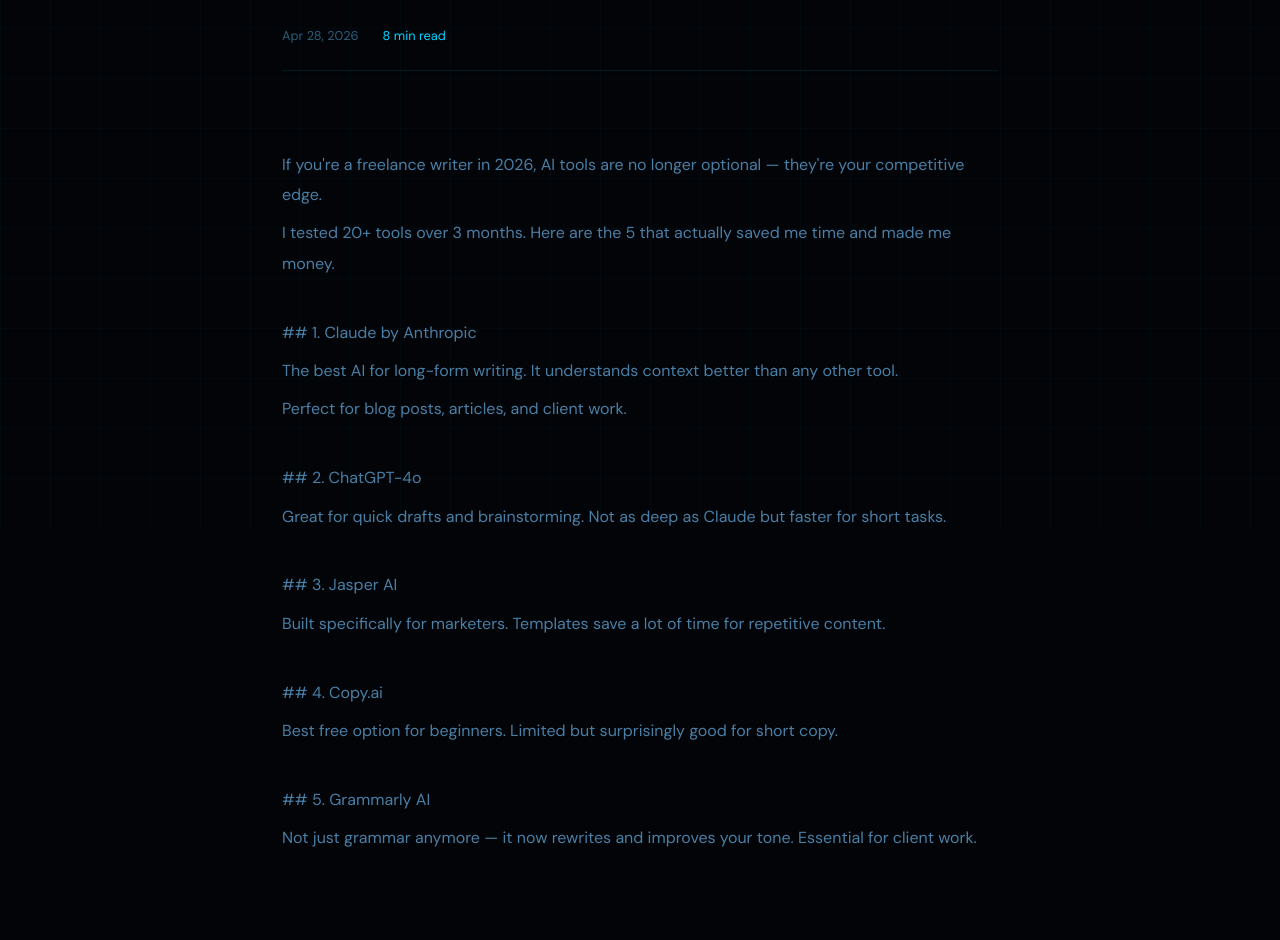
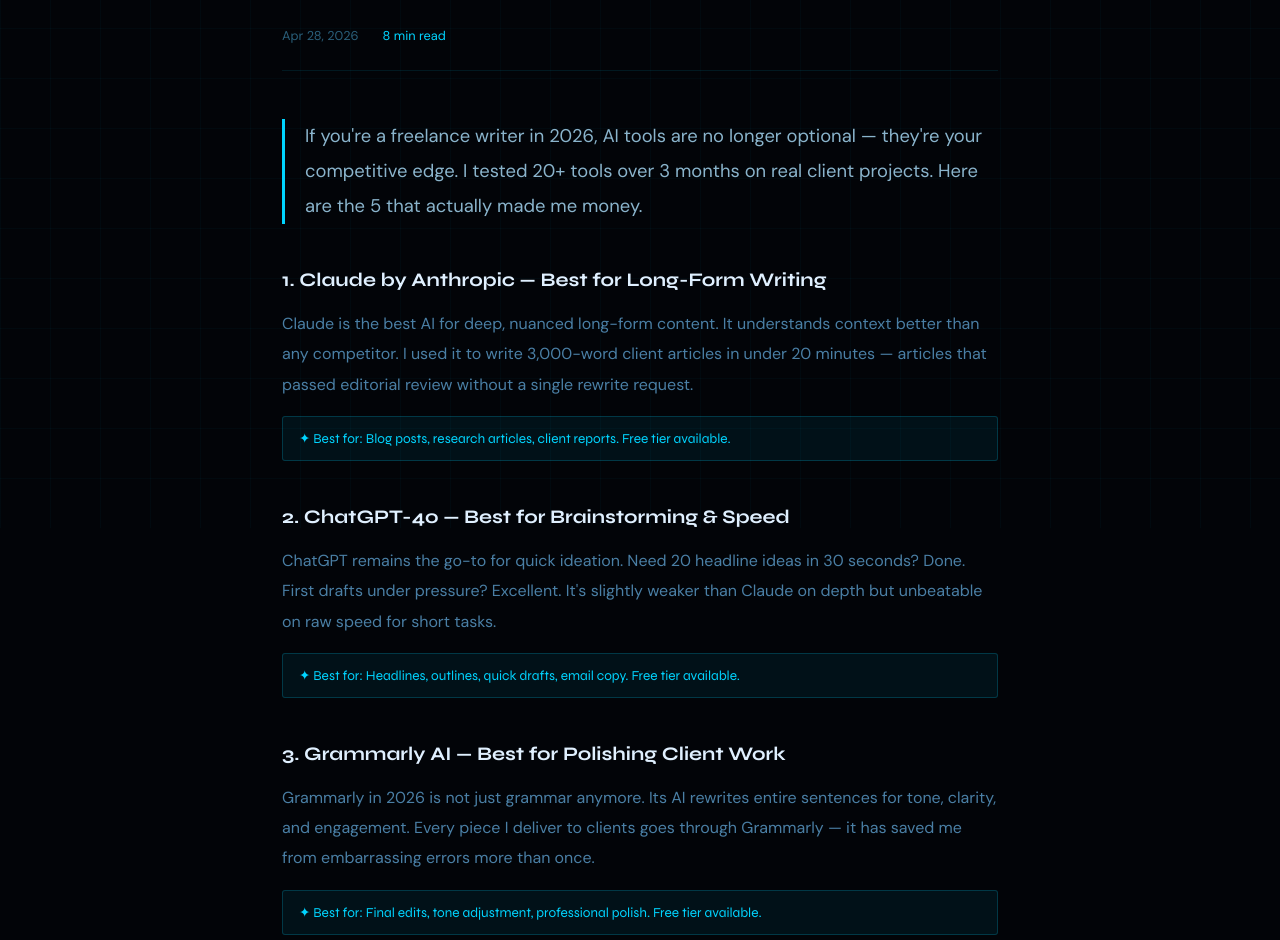
Before and after one commit to venomdesire40-byte/ai-freelance-blog, a Next.js app: page /blog/5-best-ai-tools-for-freelance-writers-2026 in a window 1280 px wide. Shown: the part 272-1212 px from the top of the page. Built offline with nearby package versions, Linux system fonts and the light colour scheme.

Commit message:
SEO optimized articles added

```diff
--- a/app/blog/[slug]/page.tsx
+++ b/app/blog/[slug]/page.tsx
@@ -8,7 +8,7 @@
   date: string;
   readTime: string;
   color: string;
-  content: string;
+  content: { type: string; text: string }[];
 }> = {
   "5-best-ai-tools-for-freelance-writers-2026": {
     title: "5 Best AI Tools for Freelance Writers in 2026",
@@ -16,76 +16,79 @@
     date: "Apr 28, 2026",
     readTime: "8 min read",
     color: "#00d4ff",
-    content: `
-      If you're a freelance writer in 2026, AI tools are no longer optional — they're your competitive edge.
-      I tested 20+ tools over 3 months. Here are the 5 that actually saved me time and made me money.
-
-      ## 1. Claude by Anthropic
-      The best AI for long-form writing. It understands context better than any other tool.
-      Perfect for blog posts, articles, and client work.
-
-      ## 2. ChatGPT-4o
-      Great for quick drafts and brainstorming. Not as deep as Claude but faster for short tasks.
-
-      ## 3. Jasper AI
-      Built specifically for marketers. Templates save a lot of time for repetitive content.
-
-      ## 4. Copy.ai
-      Best free option for beginners. Limited but surprisingly good for short copy.
-
-      ## 5. Grammarly AI
-      Not just grammar anymore — it now rewrites and improves your tone. Essential for client work.
-    `,
+    content: [
+      { type: "intro", text: "If you're a freelance writer in 2026, AI tools are no longer optional — they're your competitive edge. I tested 20+ tools over 3 months on real client projects. Here are the 5 that actually made me money." },
+      { type: "h2", text: "1. Claude by Anthropic — Best for Long-Form Writing" },
+      { type: "p", text: "Claude is the best AI for deep, nuanced long-form content. It understands context better than any competitor. I used it to write 3,000-word client articles in under 20 minutes — articles that passed editorial review without a single rewrite request." },
+      { type: "verdict", text: "Best for: Blog posts, research articles, client reports. Free tier available." },
+      { type: "h2", text: "2. ChatGPT-4o — Best for Brainstorming & Speed" },
+      { type: "p", text: "ChatGPT remains the go-to for quick ideation. Need 20 headline ideas in 30 seconds? Done. First drafts under pressure? Excellent. It's slightly weaker than Claude on depth but unbeatable on raw speed for short tasks." },
+      { type: "verdict", text: "Best for: Headlines, outlines, quick drafts, email copy. Free tier available." },
+      { type: "h2", text: "3. Grammarly AI — Best for Polishing Client Work" },
+      { type: "p", text: "Grammarly in 2026 is not just grammar anymore. Its AI rewrites entire sentences for tone, clarity, and engagement. Every piece I deliver to clients goes through Grammarly — it has saved me from embarrassing errors more than once." },
+      { type: "verdict", text: "Best for: Final edits, tone adjustment, professional polish. Free tier available." },
+      { type: "h2", text: "4. Perplexity AI — Best for Research" },
+      { type: "p", text: "Perplexity gives cited, sourced answers in seconds. Instead of spending 2 hours researching a topic before writing, I spend 15 minutes with Perplexity and have everything I need. For freelancers writing in unfamiliar niches, this is a game changer." },
+      { type: "verdict", text: "Best for: Topic research, fact-checking, niche discovery. Free tier available." },
+      { type: "h2", text: "5. Notion AI — Best for Managing Your Freelance Business" },
+      { type: "p", text: "Writing the content is only half the battle. Managing clients, deadlines, and invoices is the other half. Notion AI combines project management with AI assistance — summarizing meetings, drafting proposals, and organizing your entire freelance pipeline in one place." },
+      { type: "verdict", text: "Best for: Client management, proposals, workflow organization. Free tier available." },
+      { type: "h2", text: "The Winning Stack — Use All 5 Together" },
+      { type: "p", text: "The freelancers earning the most in 2026 are not using one AI tool — they are using a stack. Research with Perplexity → Draft with Claude → Brainstorm headlines with ChatGPT → Polish with Grammarly → Manage everything in Notion. This stack costs $0 on free tiers and can 3x your output starting today." },
+    ],
   },
   "claude-vs-chatgpt-real-test-freelancers": {
-    title: "Claude vs ChatGPT — Real Test for Freelancers",
+    title: "Claude vs ChatGPT for Freelancers — Honest 30-Day Test",
     category: "Comparisons",
     date: "Apr 25, 2026",
     readTime: "12 min read",
     color: "#00ff9f",
-    content: `
-      I used both Claude and ChatGPT for 30 days on real client projects.
-      Here's my honest comparison — no sponsored content, just real results.
-
-      ## Writing Quality
-      Claude wins for long-form content. ChatGPT is better for short, punchy copy.
-
-      ## Speed
-      Both are fast. ChatGPT slightly faster for short tasks.
-
-      ## Price
-      Claude Pro: $20/month. ChatGPT Plus: $20/month. Same price — different strengths.
-
-      ## Verdict
-      Use Claude for articles and research. Use ChatGPT for quick tasks and code.
-      If budget allows — get both.
-    `,
+    content: [
+      { type: "intro", text: "I paid for both Claude Pro and ChatGPT Plus for 30 days and used them on real client work — no shortcuts, no cherry-picking. Here is the full honest breakdown of which tool is worth your money as a freelancer." },
+      { type: "h2", text: "Writing Quality — Claude Wins" },
+      { type: "p", text: "For long-form articles, blog posts, and detailed reports, Claude produces noticeably better output. The writing is more natural, less repetitive, and requires fewer edits. ChatGPT tends to pad content with filler phrases that slow down editing." },
+      { type: "verdict", text: "Winner: Claude — for anything over 500 words." },
+      { type: "h2", text: "Speed & Short Tasks — ChatGPT Wins" },
+      { type: "p", text: "For quick copy — subject lines, social posts, product descriptions — ChatGPT is faster and just as accurate. Its interface is snappier and the responses come slightly quicker for short prompts. For high-volume short content work, ChatGPT has the edge." },
+      { type: "verdict", text: "Winner: ChatGPT — for anything under 300 words." },
+      { type: "h2", text: "Research & Accuracy — Tie" },
+      { type: "p", text: "Both tools have knowledge cutoffs and both make mistakes. Neither should be used as a sole research source. Always verify claims before publishing for clients. For real-time research, use Perplexity AI instead — it cites live sources." },
+      { type: "verdict", text: "Winner: Tie — always verify both." },
+      { type: "h2", text: "Following Instructions — Claude Wins" },
+      { type: "p", text: "This was the biggest surprise. When I gave Claude a complex brief with specific tone, word count, and formatting requirements, it followed every instruction precisely. ChatGPT frequently ignored word count limits and sometimes drifted from the brief. For client work where briefs are detailed, Claude is far more reliable." },
+      { type: "verdict", text: "Winner: Claude — by a significant margin." },
+      { type: "h2", text: "Price — Dead Even" },
+      { type: "p", text: "Both cost $20 per month for Pro/Plus plans. At the same price point, Claude delivers more value for most freelance writing work. However, ChatGPT Pro includes image generation with DALL-E and data analysis — making it more versatile if your work spans multiple service types." },
+      { type: "verdict", text: "Winner: Tie — depends on your service type." },
+      { type: "h2", text: "Final Verdict — Which One Should You Buy?" },
+      { type: "p", text: "If you write articles, reports, or long-form content for clients: buy Claude Pro. If you do mixed work including design, data, or short copy at volume: buy ChatGPT Plus. If budget allows, get both — the combination is genuinely more powerful than either alone. Most successful freelancers in 2026 use both." },
+    ],
   },
   "free-ai-tools-that-actually-work-2026": {
-    title: "Free AI Tools That Actually Work in 2026",
+    title: "7 Free AI Tools That Actually Work for Freelancers in 2026",
     category: "Productivity",
     date: "Apr 20, 2026",
     readTime: "6 min read",
     color: "#ff006e",
-    content: `
-      No budget? No problem. These free AI tools will transform your freelance workflow
-      without costing a single rupee.
-
-      ## 1. Claude.ai (Free Tier)
-      Generous free tier. Perfect for writers and researchers.
-
-      ## 2. ChatGPT Free
-      Still powerful on the free plan. Great for daily tasks.
-
-      ## 3. Canva AI
-      Free AI image generation and design tools. Essential for content creators.
-
-      ## 4. Notion AI (Free Trial)
-      Best free tool for organizing your freelance business.
-
-      ## 5. Google Gemini
-      Free and integrated with Google Docs. Underrated tool.
-    `,
+    content: [
+      { type: "intro", text: "You do not need to spend a rupee to start using AI as a freelancer. These 7 free AI tools have generous free tiers that handle real, professional work — not demos, not watered-down previews." },
+      { type: "h2", text: "1. Claude.ai — Free Tier is Genuinely Powerful" },
+      { type: "p", text: "Claude's free plan gives you access to one of the world's best AI models with no credit card required. For freelancers just starting out, the free tier handles most daily writing, research, and brainstorming tasks without hitting limits." },
+      { type: "h2", text: "2. ChatGPT Free — Still the Most Versatile" },
+      { type: "p", text: "The free version of ChatGPT remains the most versatile AI tool available at zero cost. Use it for drafts, outlines, email templates, and client communication. It has daily limits but rarely hits them for light to moderate freelance use." },
+      { type: "h2", text: "3. Canva AI — Free Design for Non-Designers" },
+      { type: "p", text: "Canva's free plan includes AI-powered design tools that let any freelancer create professional graphics, social posts, and presentations. The Magic Design feature generates complete layouts from a single prompt — no design experience needed." },
+      { type: "h2", text: "4. Grammarly Free — Non-Negotiable for Every Freelancer" },
+      { type: "p", text: "The free version of Grammarly catches grammar, spelling, and clarity issues in real time. Install the browser extension once and it works everywhere — Gmail, Google Docs, LinkedIn, every client portal. There is no excuse for typos in client work." },
+      { type: "h2", text: "5. Perplexity AI Free — Your Research Assistant" },
+      { type: "p", text: "Perplexity's free tier gives you AI-powered research with cited sources. Ask any question and get a structured answer with links to verify. For freelancers writing in industries they don't know well, this tool alone saves hours per week." },
+      { type: "h2", text: "6. Otter.ai Free — Never Miss a Client Detail Again" },
+      { type: "p", text: "Otter.ai transcribes your client calls automatically. The free plan gives 300 minutes of transcription per month — enough for most freelancers. After every call, you get a full transcript and AI summary of action items. No more forgetting what the client asked for." },
+      { type: "h2", text: "7. Notion AI Free Trial — Organize Your Entire Business" },
+      { type: "p", text: "Notion's free plan combined with its AI trial gives you a powerful workspace to manage clients, projects, invoices, and content pipelines. Even without the paid AI, the free Notion workspace alone is the best free project management tool for solo freelancers." },
+      { type: "h2", text: "The Zero-Cost Freelance AI Stack" },
+      { type: "p", text: "Use Claude or ChatGPT for writing. Perplexity for research. Grammarly for editing. Canva for design. Otter for calls. Notion for management. This entire stack costs $0 and can handle 90% of what most freelancers do daily. Start here before spending anything on paid tools." },
+    ],
   },
 };
 
@@ -100,7 +103,7 @@
   }, []);
 
   if (!post) return (
-    <main style={{ minHeight: "100vh", display: "flex", alignItems: "center", justifyContent: "center" }}>
+    <main style={{ minHeight: "100vh", display: "flex", alignItems: "center", justifyContent: "center", background: "#020408" }}>
       <div style={{ textAlign: "center", fontFamily: "'Syne', sans-serif", color: "#4a7fa5" }}>
         <h1 style={{ fontSize: "2rem", color: "#00d4ff", marginBottom: "1rem" }}>404</h1>
         <p>Post not found.</p>
@@ -111,13 +114,11 @@
 
   return (
     <main style={{ minHeight: "100vh", position: "relative", zIndex: 1 }}>
-
-      {/* Navbar */}
       <nav style={{
         display: "flex", justifyContent: "space-between", alignItems: "center",
         padding: "1.2rem 3rem", borderBottom: "1px solid rgba(0,212,255,0.1)",
         backdropFilter: "blur(10px)", position: "sticky", top: 0, zIndex: 100,
-        background: "rgba(2,4,8,0.8)",
+        background: "rgba(2,4,8,0.9)",
       }}>
         <a href="/" style={{
           fontFamily: "'Syne', sans-serif", fontSize: "1.2rem",
@@ -130,12 +131,15 @@
         <a href="/" style={{
           color: "#4a7fa5", textDecoration: "none", fontSize: "0.85rem",
           fontFamily: "'Syne', sans-serif", letterSpacing: "1px",
-        }}>← Back to Blog</a>
+          transition: "color 0.2s",
+        }}
+          onMouseEnter={e => (e.target as HTMLElement).style.color = "#00d4ff"}
+          onMouseLeave={e => (e.target as HTMLElement).style.color = "#4a7fa5"}
+        >← Back to Blog</a>
       </nav>
 
-      {/* Article */}
       <article style={{
-        maxWidth: "780px", margin: "0 auto", padding: "4rem 2rem",
+        maxWidth: "780px", margin: "0 auto", padding: "4rem 2rem 6rem",
         opacity: visible ? 1 : 0, transform: visible ? "translateY(0)" : "translateY(20px)",
         transition: "all 0.8s ease",
       }}>
@@ -148,8 +152,10 @@
         }}>{post.category}</div>
 
         <h1 style={{
-          fontFamily: "'Syne', sans-serif", fontSize: "clamp(1.6rem, 3.5vw, 2.2rem)",
-          fontWeight: 700, lineHeight: 1.3, marginBottom: "1rem", color: "#e0f0ff",
+          fontFamily: "'Syne', sans-serif",
+          fontSize: "clamp(1.6rem, 3.5vw, 2.2rem)",
+          fontWeight: 700, lineHeight: 1.3,
+          marginBottom: "1rem", color: "#e0f0ff",
         }}>{post.title}</h1>
 
         <div style={{
@@ -160,21 +166,62 @@
           <span style={{ fontSize: "0.8rem", color: post.color }}>{post.readTime}</span>
         </div>
 
-        <div style={{ color: "#4a7fa5", lineHeight: 1.9, fontSize: "1rem" }}>
-          {post.content.split('\n').map((line, i) => {
-            if (line.startsWith('## ')) return (
+        <div>
+          {post.content.map((block, i) => {
+            if (block.type === "intro") return (
+              <p key={i} style={{
+                fontSize: "1.15rem", color: "#8ab4cc", lineHeight: 1.9,
+                marginBottom: "2rem", fontWeight: 400,
+                borderLeft: `3px solid ${post.color}`,
+                paddingLeft: "1.25rem",
+              }}>{block.text}</p>
+            );
+            if (block.type === "h2") return (
               <h2 key={i} style={{
                 fontFamily: "'Syne', sans-serif", fontSize: "1.2rem",
-                fontWeight: 700, color: "#e0f0ff", margin: "2rem 0 0.75rem",
-              }}>{line.replace('## ', '')}</h2>
+                fontWeight: 700, color: "#e0f0ff",
+                margin: "2.5rem 0 0.75rem",
+              }}>{block.text}</h2>
             );
-            if (line.trim() === '') return <br key={i} />;
-            return <p key={i} style={{ marginBottom: "0.5rem" }}>{line}</p>;
+            if (block.type === "verdict") return (
+              <div key={i} style={{
+                background: `${post.color}11`,
+                border: `1px solid ${post.color}33`,
+                borderRadius: "3px", padding: "10px 16px",
+                fontSize: "0.85rem", color: post.color,
+                marginTop: "0.75rem", marginBottom: "1rem",
+                fontFamily: "'Syne', sans-serif",
+              }}>✦ {block.text}</div>
+            );
+            return (
+              <p key={i} style={{
+                color: "#4a7fa5", lineHeight: 1.9,
+                fontSize: "1rem", marginBottom: "1rem",
+              }}>{block.text}</p>
+            );
           })}
+        </div>
+
+        {/* CTA */}
+        <div style={{
+          marginTop: "4rem", padding: "2rem",
+          border: "1px solid rgba(0,212,255,0.15)",
+          borderRadius: "4px", background: "rgba(0,212,255,0.03)",
+          textAlign: "center",
+        }}>
+          <p style={{
+            fontFamily: "'Syne', sans-serif", color: "#e0f0ff",
+            fontSize: "1rem", marginBottom: "1rem",
+          }}>Want more honest AI tool reviews?</p>
+          <a href="/" style={{
+            display: "inline-block", padding: "10px 24px",
+            border: "1px solid #00d4ff", color: "#00d4ff",
+            textDecoration: "none", fontFamily: "'Syne', sans-serif",
+            fontSize: "0.8rem", letterSpacing: "2px", borderRadius: "2px",
+          }}>← BACK TO ALL POSTS</a>
         </div>
       </article>
 
-      {/* Footer */}
       <footer style={{
         borderTop: "1px solid rgba(0,212,255,0.1)",
         padding: "2rem 3rem", textAlign: "center",
@@ -183,7 +230,6 @@
       }}>
         AI<span style={{ color: "#00ff9f" }}>FREELANCE</span> © 2026 — Built for Freelancers
       </footer>
-
     </main>
   );
 }
```
